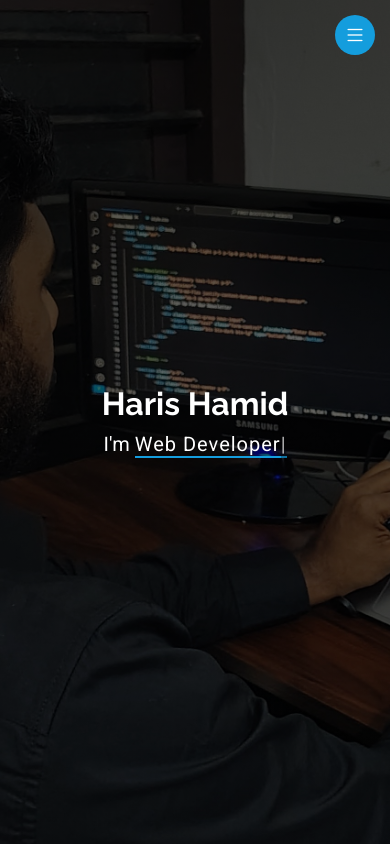
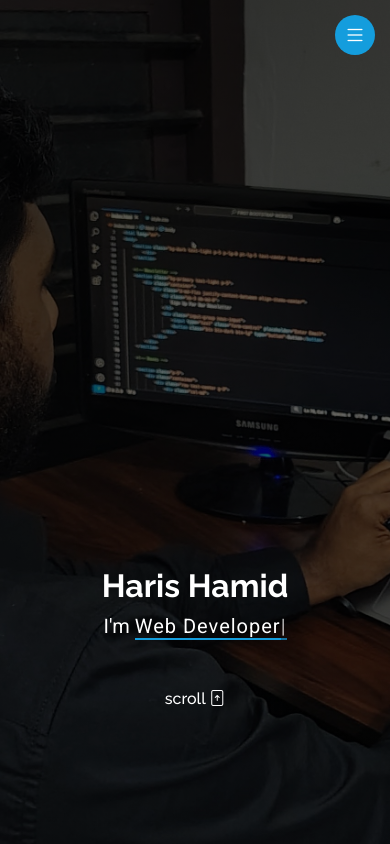
Before and after one commit to harishamid591/Haris_portfolio, a plain HTML site: page index.html in a window 390 px wide. Shown: the top 844 px of the page. Drawn offline with nearby package versions, Linux system fonts and the light colour scheme.

Commit message:
third commit

```diff
--- a/assets/css/main.css
+++ b/assets/css/main.css
@@ -621,7 +621,7 @@ section,
   }
   .hero{
     display: flex;
-    align-items: center;
+    align-items: end;
   }
 
 
--- a/index.html
+++ b/index.html
@@ -86,11 +86,12 @@
 
       <img src="assets/img/hero-bg.jpg" alt="" data-aos="fade-in" class="">
 
-      <div class="container" data-aos="fade-up" data-aos-delay="100">
+      <div class="container pb-5" data-aos="fade-up" data-aos-delay="100">
         <h2>Haris Hamid</h2>
         <p>I'm <span class="typed" data-typed-items="Web Developer"></span><span
             class="typed-cursor typed-cursor--blink" aria-hidden="true"></span><span
             class="typed-cursor typed-cursor--blink" aria-hidden="true"></span></p>
+            <h6 class="text-center pt-5 d-block d-sm-none">scroll <i class="bi bi-file-arrow-up"></i></h6>
       </div>
 
     </section><!-- /Hero Section -->
```
Also changed, not shown: 1 other file.
